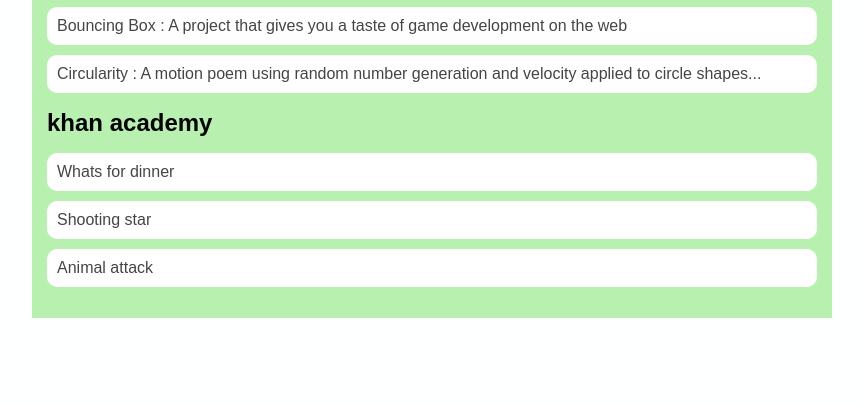
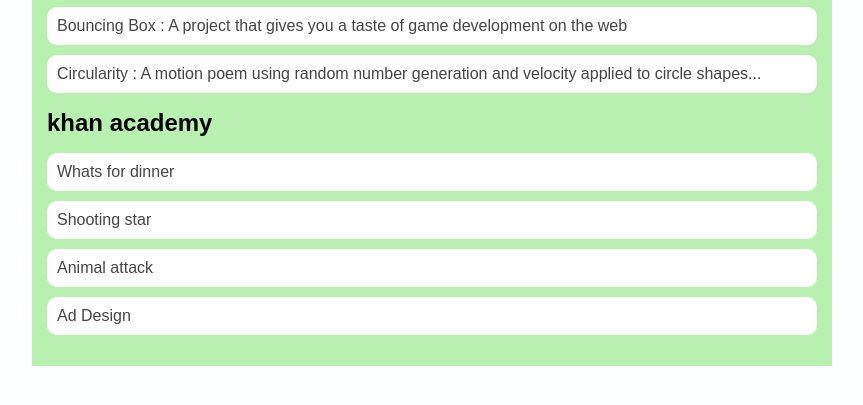
Before and after one commit to aidenwalker1203/aidenwalker.github.io, a plain HTML site: page portfolio.html in a window 1280 px wide. Shown: the part 197-602 px from the top of the page, without its empty margins (208-1071 px from the left). Drawn offline with Linux system fonts and the light colour scheme.

Commit message:
Ad Design

```diff
--- a/portfolio.html
+++ b/portfolio.html
@@ -30,6 +30,7 @@
                 <li><a href ="https://www.khanacademy.org/computer-programming/spin-off-of-project-whats-for-dinner/5255966827003904" >Whats for dinner</a></li>
                 <li><a href ="https://www.khanacademy.org/computer-programming/spin-off-of-project-shooting-star/6371910508920832" >Shooting star</a></li>
                 <li><a href ="https://www.khanacademy.org/computer-programming/spin-off-of-project-animal-attack/5566646570500096" >Animal attack</a></li>
+                <li><a href ="https://www.khanacademy.org/computer-programming/spin-off-of-project-ad-design/6247704126341120" >Ad Design</a></li>
                 </ul>
             </div>
         </main>
```
